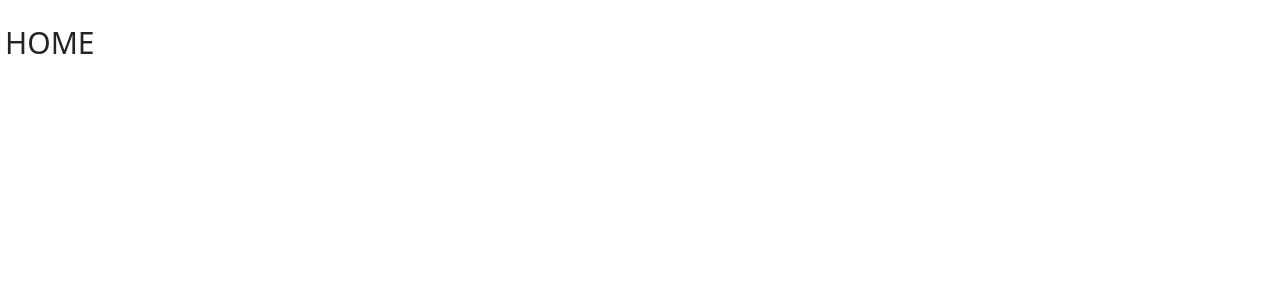
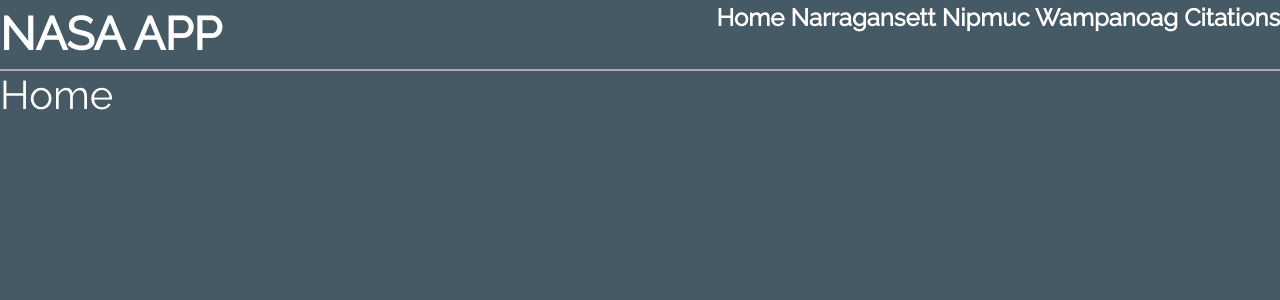
Before and after one commit to sarad629/mysite, a Flask app: page / in a window 1280 px wide. Before the commit the part shown is almost empty. Shown: the top 300 px of the page. Run offline with Flask 2, Linux system fonts and the light colour scheme.

Commit message:
a tag fix maybe

```diff
--- a/static/style.css
+++ b/static/style.css
@@ -3,21 +3,38 @@
     border-radius:10px;
     padding:5px;
     width:fit-content;
-    margin-top:20px;
  }
 
  body {
    font-family: 'Raleway', sans-serif;
    background-color:#455A64;
    color:white;
-   margin-left: 60px;
 }
 
- header {
-    font-size:18px;
-    margin-top:5px;
-    margin-bottom:10px;
+.top-header {
+   font-size: 46px;
+   font-weight: bold;
+   border-bottom: 2px #adadad solid;
  }
+
+.top-header {
+   display: flex;
+   justify-content: space-between;
+  }
+
+.header-link {
+   text-decoration: none;
+   font-size: 24px;
+}
+
+a {
+   text-decoration:none;
+   color:white;
+}
+
+a:hoover {
+   text-decoration:underline;
+}
 
  .text-container {
     font-size:18px;
--- a/templates/home.html
+++ b/templates/home.html
@@ -2,7 +2,9 @@
 {% set page_title="Home" %}
 
 {% block heading %}
-<h1 id="title">HOME</h1>
+<h1>Home</h1>
+
+
 {% endblock %}
 
 {% block content %}
--- a/templates/layout.html
+++ b/templates/layout.html
@@ -2,8 +2,9 @@
 
     <head>
         <title>{{page_title}}</title>
-        <link rel="stylesheet" href="/static/style.css">
         <link href="https://cdn.jsdelivr.net/npm/bootstrap@5.1.3/dist/css/bootstrap.min.css" rel="stylesheet" integrity="sha384-1BmE4kWBq78iYhFldvKuhfTAU6auU8tT94WrHftjDbrCEXSU1oBoqyl2QvZ6jIW3" crossorigin="anonymous">
+        <link rel="stylesheet" href="{{ url_for('static', filename='style.css') }}">
+        <meta name="viewport" content="width=device-width, initial-scale=1">
         <link rel="preconnect" href="https://fonts.googleapis.com">
         <link rel="preconnect" href="https://fonts.gstatic.com" crossorigin>
         <link href="https://fonts.googleapis.com/css2?family=Raleway&display=swap" rel="stylesheet">
@@ -11,12 +12,23 @@
 
     <body>
 
-        <script src="https://cdn.jsdelivr.net/npm/bootstrap@5.1.3/dist/js/bootstrap.bundle.min.js" integrity="sha384-ka7Sk0Gln4gmtz2MlQnikT1wXgYsOg+OMhuP+IlRH9sENBO0LRn5q+8nbTov4+1p" crossorigin="anonymous"></script>
+        <header class="top-header">
+            NASA APP
+            <nav class="header-link">
+              <a class="header-links" href="https://www.google.com">Home</a>
+              <a class="header-links" href="https://www.google.com">Narragansett</a>
+              <a class="header-links" href="https://www.google.com">Nipmuc</a>
+              <a class="header-links" href="https://www.google.com">Wampanoag</a>
+              <a class="header-links" href="https://www.google.com">Citations</a>
+            </nav>
+          </header>
 
+
+          <script src="https://cdn.jsdelivr.net/npm/bootstrap@5.1.3/dist/js/bootstrap.bundle.min.js" integrity="sha384-ka7Sk0Gln4gmtz2MlQnikT1wXgYsOg+OMhuP+IlRH9sENBO0LRn5q+8nbTov4+1p" crossorigin="anonymous"></script>
         {% block heading %} {% endblock %}
 
         {% block content %} {% endblock %}
 
     </body>
 
-    </html>
+</html>
```
